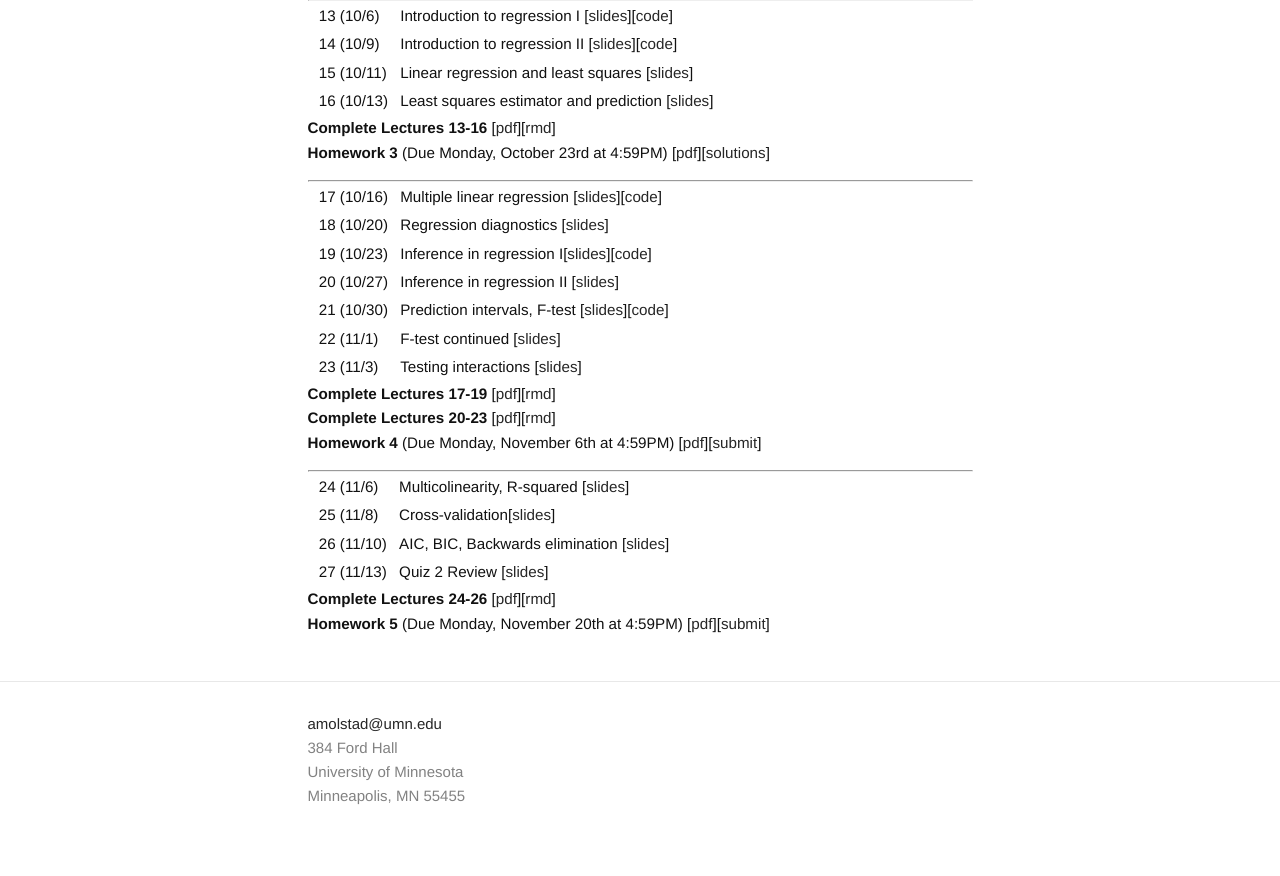
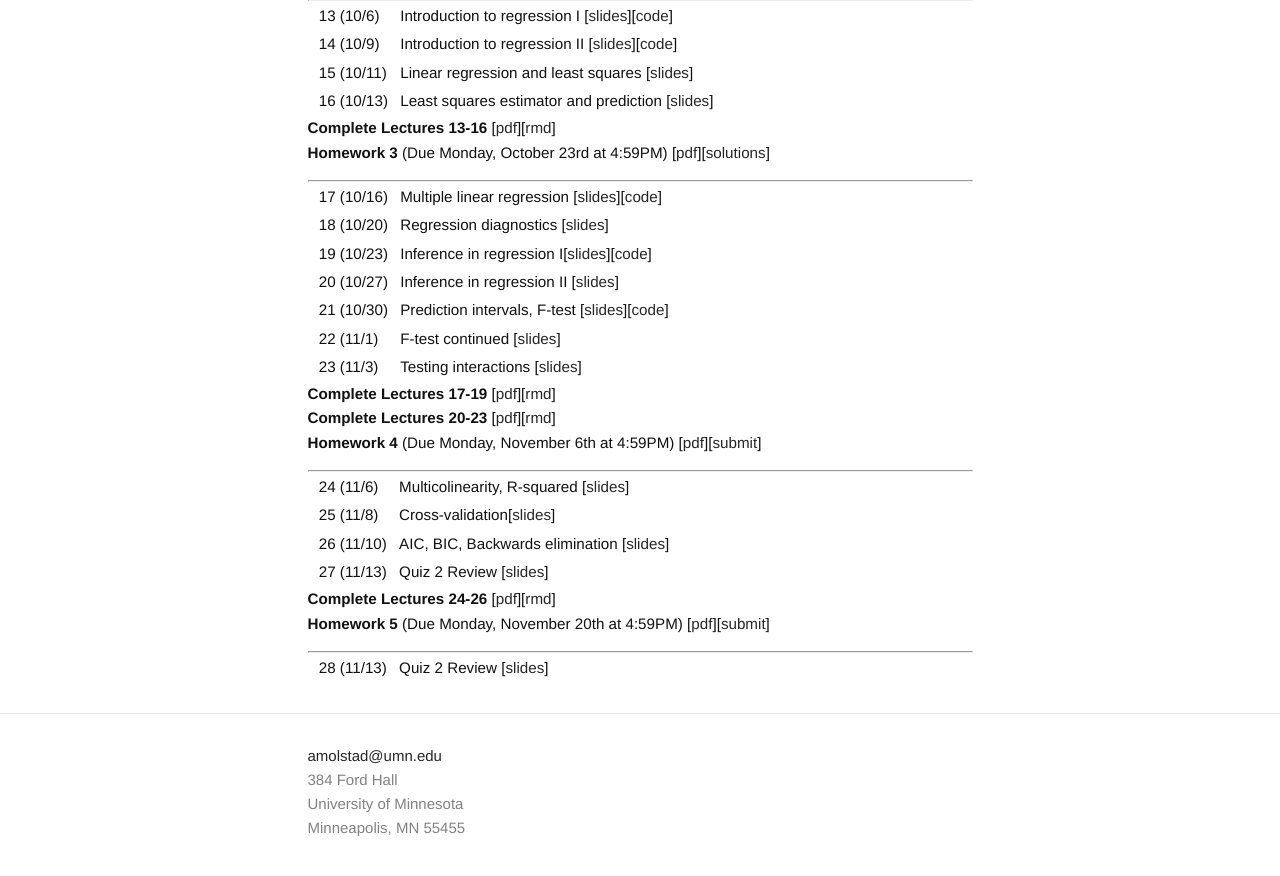
Before and after one commit to ajmolstad/ajmolstad.github.io, a Jekyll site: the page built from F23_STAT3301.md, in a window 1280 px wide and 900 px high, scrolled down 999 px. Shown: the top 876 px of the window. Built offline with Jekyll 4.4.1, drawn with Linux system fonts in a browser that asks for light colours.

Commit message:
Update F23_STAT3301.md

```diff
--- a/F23_STAT3301.md
+++ b/F23_STAT3301.md
@@ -86,3 +86,7 @@ Note that you must be logged into your UMN Canvas account to access course mater
 
 **Complete Lectures 24-26** [[pdf](https://canvas.umn.edu/files/39208589/download?download_frd=1)][[rmd](https://canvas.umn.edu/files/39208590/download?download_frd=1)]
 **Homework 5** (Due Monday, November 20th at 4:59PM) [[pdf](https://canvas.umn.edu/files/39436064/download?download_frd=1)][[submit](https://canvas.umn.edu/courses/389122/assignments/3520367)]
+
+-------------------------
+
+|| 28 (11/13) || Quiz 2 Review [[slides](https://canvas.umn.edu/files/39401843/download?download_frd=1)] ||
```
